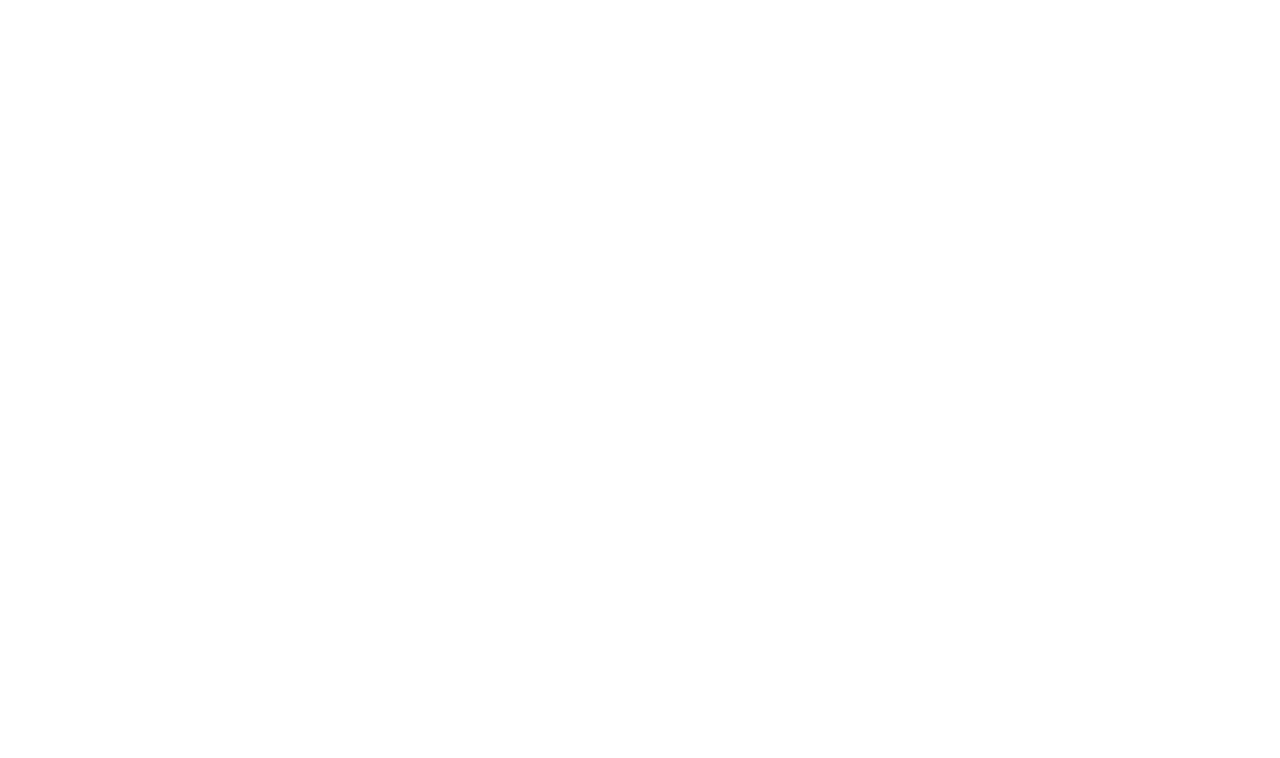
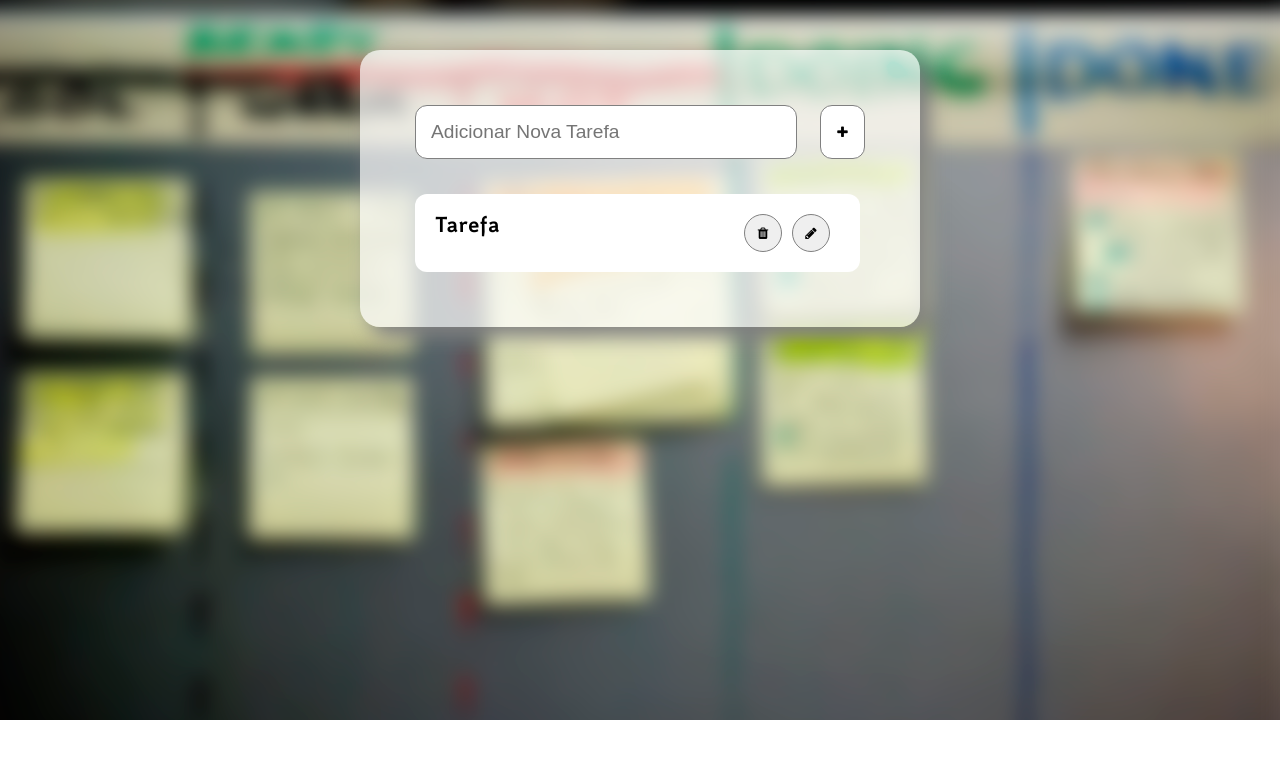
Before and after one commit to rafaapcode/To-do-list, a plain HTML site: page htmll/index.html in a window 1280 px wide. Drawn offline with Linux system fonts and the light colour scheme.

Commit message:
first commit

```diff
--- a/htmll/index.html
+++ b/htmll/index.html
@@ -1,5 +1,6 @@
 <!DOCTYPE html>
 <html lang="en">
+
 <head>
     <meta charset="UTF-8">
     <meta http-equiv="X-UA-Compatible" content="IE=edge">
@@ -7,12 +8,49 @@
     <title>To Do List</title>
     <link rel="stylesheet" href="/stilo/style.css">
     <link rel="icon" href="/imgs/icons8-lista-de-tarefas-100.png">
+    <link rel="stylesheet" href="https://cdnjs.cloudflare.com/ajax/libs/font-awesome/4.7.0/css/font-awesome.min.css">
 </head>
+
 <body>
     <script src="/scriptjs/script.js"></script>
 
+    <div class="conteudo">
+        <div class="topo">
 
+            <input type="text" id="novatarefa" placeholder="Adicionar Nova Tarefa">
+
+            <button id="btnaddtarefa">
+                <i class="fa fa-plus"></i>
+            </button>
+
+        </div>
+
+        <ul id="listadetarefas">
+
+            <li>
+
+                <span class="textotarefa">Tarefa</span>
+
+                <button class="btnacao">
+
+                    <i class="fa fa-pencil"></i>
+
+                </button>
+
+                <button class="btnacao">
+
+                    <i class="fa fa-trash"></i>
+
+                </button>
+
+            </li>
+
+        </ul>
+
+
+    </div>
 
 
 </body>
+
 </html>
--- a/stilo/style.css
+++ b/stilo/style.css
@@ -0,0 +1,98 @@
+body{
+
+    margin: 0;
+    padding: 0;
+    background-image: url(/imgs/background.png);
+    background-repeat: no-repeat;
+    background-size: cover;
+    background-position-x: center;
+    color: black;
+    font-family: "principal";
+    font-size: 1.5rem;
+}
+
+@font-face {
+    font-family: principal;
+    src: url(/font/certa\ sans\ medium.ttf);
+}
+
+.conteudo{
+
+    margin: auto;
+    width: 100%;
+    max-width: 450px;
+    margin-top: 50px;
+    margin-bottom: 50px;
+    background: rgba(255, 255, 255, 0.7);
+    box-shadow: 10px 10px 20px gray;
+    padding: 55px;
+    border-radius: 20px;
+}
+
+.topo {
+
+    display: flex;
+    justify-content: space-between;
+    margin-bottom: 35px;
+
+}
+
+.topo input{
+
+    width: 350px;
+    padding: 15px;
+    outline: none;
+    border-radius: 12px;
+    border: 1px solid gray;
+    font-size: 1.2rem;
+    background-color: rgba(255, 255, 255, 1);
+}
+
+.topo button{
+    width: 45px;
+    border-radius: 12px;
+    border: 1px solid gray;
+    background-color: rgba(255, 255, 255, 1);
+    outline: none;
+}
+
+.topo button:hover{
+
+    background-color: rgba(200, 200, 200, 0.5);
+    cursor: pointer;
+}
+
+#listadetarefas{
+
+    list-style-type: none;
+    padding: 0;
+    margin: 0;
+}
+
+#listadetarefas li {
+    padding: 20px;
+    background-color: white;
+    border-radius: 12px;
+    display: inline-block;
+    width: 90%;
+    align-items: center;
+
+
+}
+
+.btnacao{
+    border-radius: 20px;
+    border: 1px solid gray;
+    width: 38px;
+    height: 38px;
+    outline: none;
+    float: right;
+    margin-right: 10px;
+    cursor: pointer;
+}
+
+.btnacao:hover{
+
+    background-color: rgba(200, 200, 200, 0.5);
+
+}
```
Also changed, not shown: font/certa sans medium.ttf (added), imgs/background.png (added).
